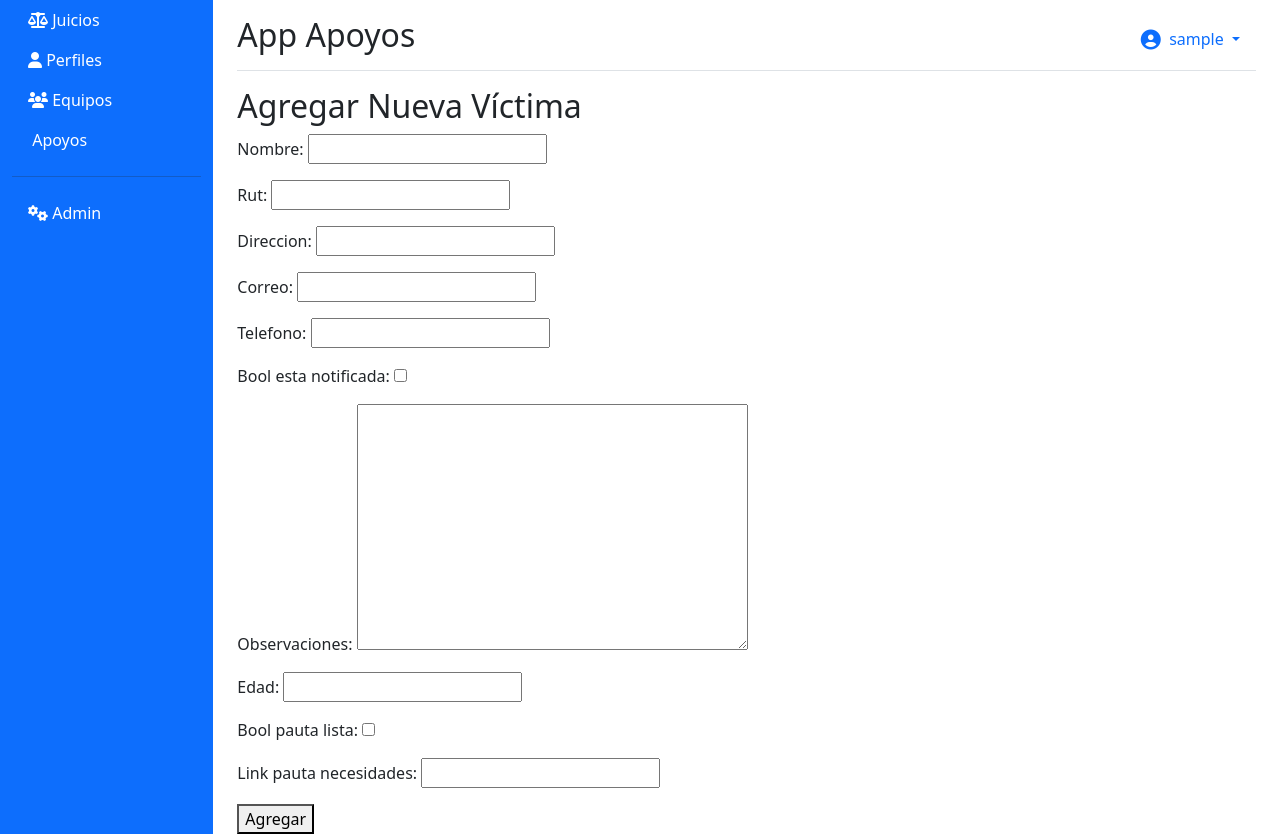
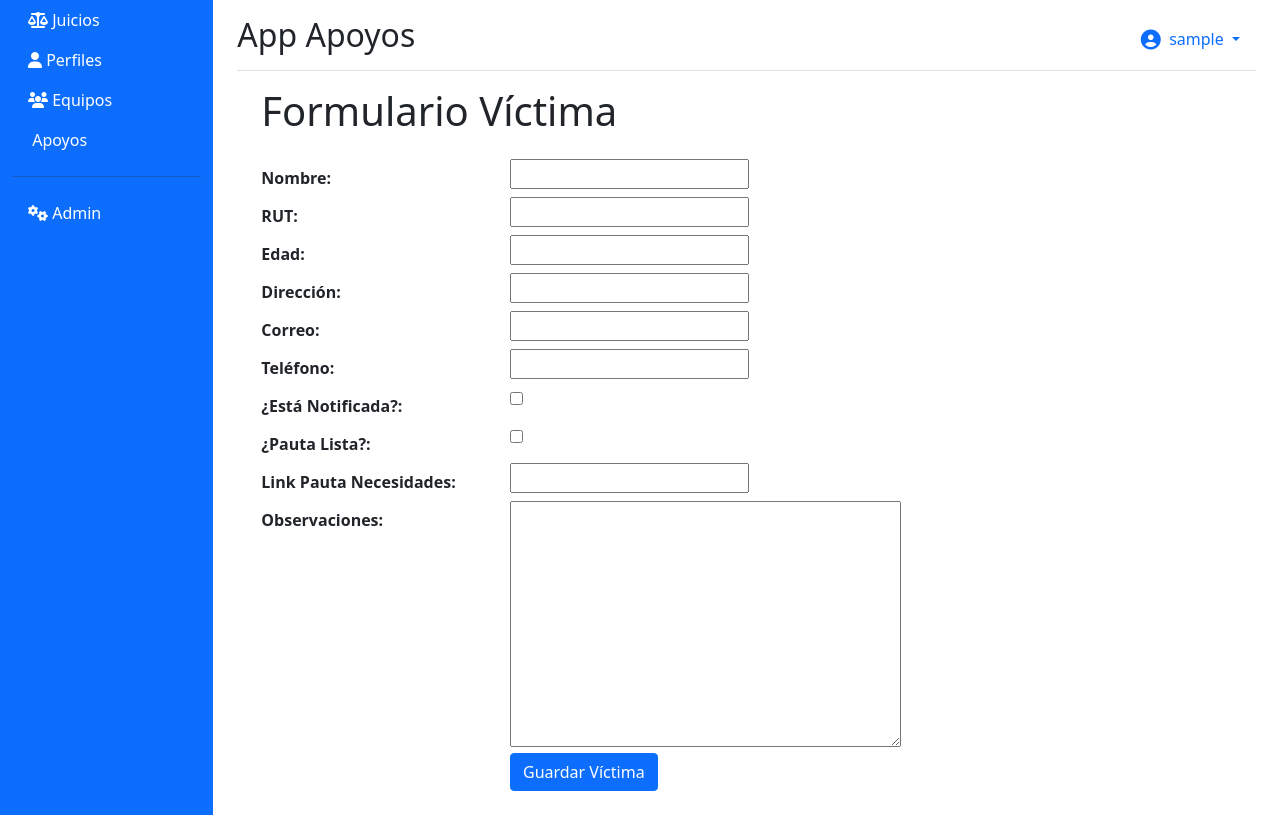
Before and after one commit to JOSELAGOSG/uravit_django, a Django app: page /juicio/1/create-victima/ in a window 1280 px wide. Run offline with Django 4.2, Linux system fonts and the light colour scheme; the visitor is signed in with stand-in values (Sample User, id 1); some libraries are stand-ins or nearby versions.

Commit message:
Juicio and Victima CRUD production ready

```diff
--- a/uravit/trial/models.py
+++ b/uravit/trial/models.py
@@ -61,9 +61,9 @@ class Testigo(Persona):
 class Victima(Persona):
     juicio = models.ForeignKey(Juicio, related_name="victimas", on_delete=models.CASCADE )
 
-    edad = models.IntegerField(null=True)
+    edad = models.IntegerField(null=True, blank=True)
     bool_pauta_lista = models.BooleanField(default=False)
-    link_pauta_necesidades = models.URLField(null=True)
+    link_pauta_necesidades = models.URLField(null=True, blank=True)
 
     def __str__(self):
         return f'{self.nombre}'
@@ -73,6 +73,9 @@ class Victima(Persona):
 
     def get_update_url(self):
         return reverse('trial:victima-update', args=[self.pk])
+
+    def get_delete_url(self):
+        return reverse('trial:victima-delete', args=[self.pk])
 
 class Perito(Persona):
     juicio = models.ForeignKey(Juicio, related_name="peritos", on_delete=models.CASCADE )
--- a/uravit/trial/templates/trial/victima/victima_detail.html
+++ b/uravit/trial/templates/trial/victima/victima_detail.html
@@ -6,6 +6,8 @@
 <div class="container">
   <h1 class="mt-3">Víctima: {{ victima.nombre }}</h1>
   <a href="{{ victima.get_update_url }}" class="btn btn-primary">Editar víctima</a>
+  <a href="{{ victima.get_delete_url }}" class="btn btn-danger">Eliminar víctima</a>
+
 
   <ul class="list-group mt-4">
     <li class="list-group-item"><strong>Nombre:</strong> {{ victima.nombre }}</li>
--- a/uravit/trial/templates/trial/victima/victima_form.html
+++ b/uravit/trial/templates/trial/victima/victima_form.html
@@ -1,10 +1,88 @@
 {% extends 'base.html' %}
 
 {% block content %}
-  <h2>Agregar Nueva Víctima</h2>
-  <form method="post">
+<div class="container">
+  <h1 class="mt-3">Formulario Víctima</h1>
+
+  <form method="post" enctype="multipart/form-data" class="my-4">
     {% csrf_token %}
-    {{ form.as_p }}
-    <button type="submit">Agregar</button>
+
+    <div class="form-group row">
+      <label for="{{ form.nombre.id_for_label }}" class="col-sm-3 col-form-label"><strong>Nombre:</strong></label>
+      <div class="col-sm-9">
+        {{ form.nombre }}
+      </div>
+    </div>
+
+    <div class="form-group row">
+      <label for="{{ form.rut.id_for_label }}" class="col-sm-3 col-form-label"><strong>RUT:</strong></label>
+      <div class="col-sm-9">
+        {{ form.rut }}
+      </div>
+    </div>
+
+    <div class="form-group row">
+      <label for="{{ form.edad.id_for_label }}" class="col-sm-3 col-form-label"><strong>Edad:</strong></label>
+      <div class="col-sm-9">
+        {{ form.edad }}
+      </div>
+    </div>
+
+    <div class="form-group row">
+      <label for="{{ form.direccion.id_for_label }}" class="col-sm-3 col-form-label"><strong>Dirección:</strong></label>
+      <div class="col-sm-9">
+        {{ form.direccion }}
+      </div>
+    </div>
+
+    <div class="form-group row">
+      <label for="{{ form.correo.id_for_label }}" class="col-sm-3 col-form-label"><strong>Correo:</strong></label>
+      <div class="col-sm-9">
+        {{ form.correo }}
+      </div>
+    </div>
+
+    <div class="form-group row">
+      <label for="{{ form.telefono.id_for_label }}" class="col-sm-3 col-form-label"><strong>Teléfono:</strong></label>
+      <div class="col-sm-9">
+        {{ form.telefono }}
+      </div>
+    </div>
+
+    <div class="form-group row">
+      <label for="{{ form.bool_esta_notificada.id_for_label }}" class="col-sm-3 col-form-label"><strong>¿Está Notificada?:</strong></label>
+      <div class="col-sm-9">
+        {{ form.bool_esta_notificada }}
+      </div>
+    </div>
+
+    <div class="form-group row">
+      <label for="{{ form.bool_pauta_lista.id_for_label }}" class="col-sm-3 col-form-label"><strong>¿Pauta Lista?:</strong></label>
+      <div class="col-sm-9">
+        {{ form.bool_pauta_lista }}
+      </div>
+    </div>
+
+    <div class="form-group row">
+      <label for="{{ form.link_pauta_necesidades.id_for_label }}" class="col-sm-3 col-form-label"><strong>Link Pauta Necesidades:</strong></label>
+      <div class="col-sm-9">
+        {{ form.link_pauta_necesidades }}
+      </div>
+    </div>
+
+    <div class="form-group row">
+      <label for="{{ form.observaciones.id_for_label }}" class="col-sm-3 col-form-label"><strong>Observaciones:</strong></label>
+      <div class="col-sm-9">
+        {{ form.observaciones }}
+      </div>
+    </div>
+
+
+    <div class="form-group row">
+      <div class="col-sm-9 offset-sm-3">
+        <button type="submit" class="btn btn-primary">Guardar Víctima</button>
+      </div>
+    </div>
   </form>
+</div>
 {% endblock %}
--- a/uravit/trial/views.py
+++ b/uravit/trial/views.py
@@ -128,7 +128,7 @@ class VictimaDeleteView(DeleteView):
     def get_success_url(self):
         victima = self.object
         juicio_pk = victima.juicio.pk
-        return reverse_lazy('juicio-detail', kwargs={'pk': juicio_pk})
+        return reverse_lazy('trial:juicio-detail', kwargs={'pk': juicio_pk})
 
 
 #PERITO Views
```
Also changed, not shown: uravit/trial/templates/trial/victima/victima_confirm_delete.html (+18 -0 lines).
